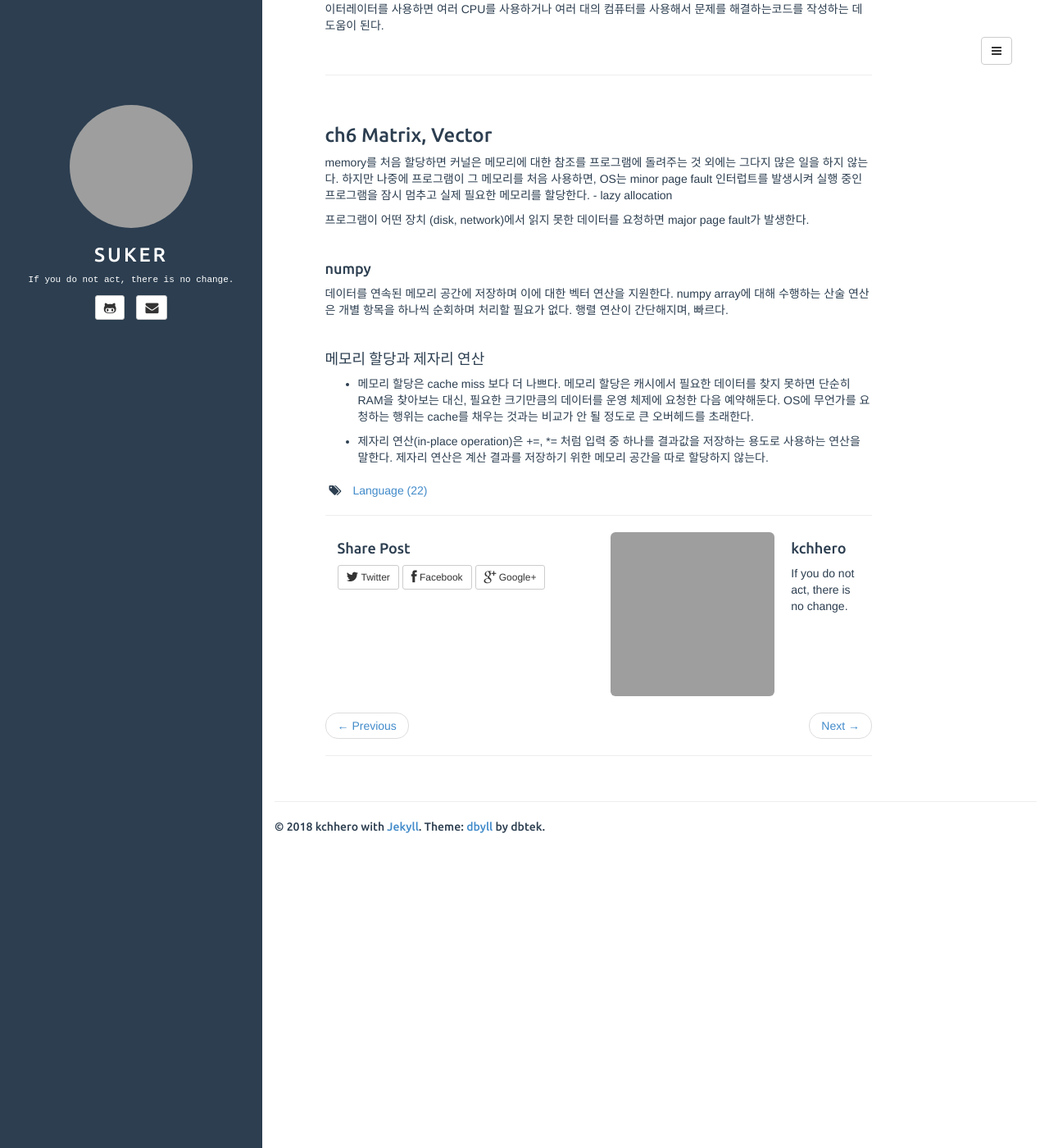
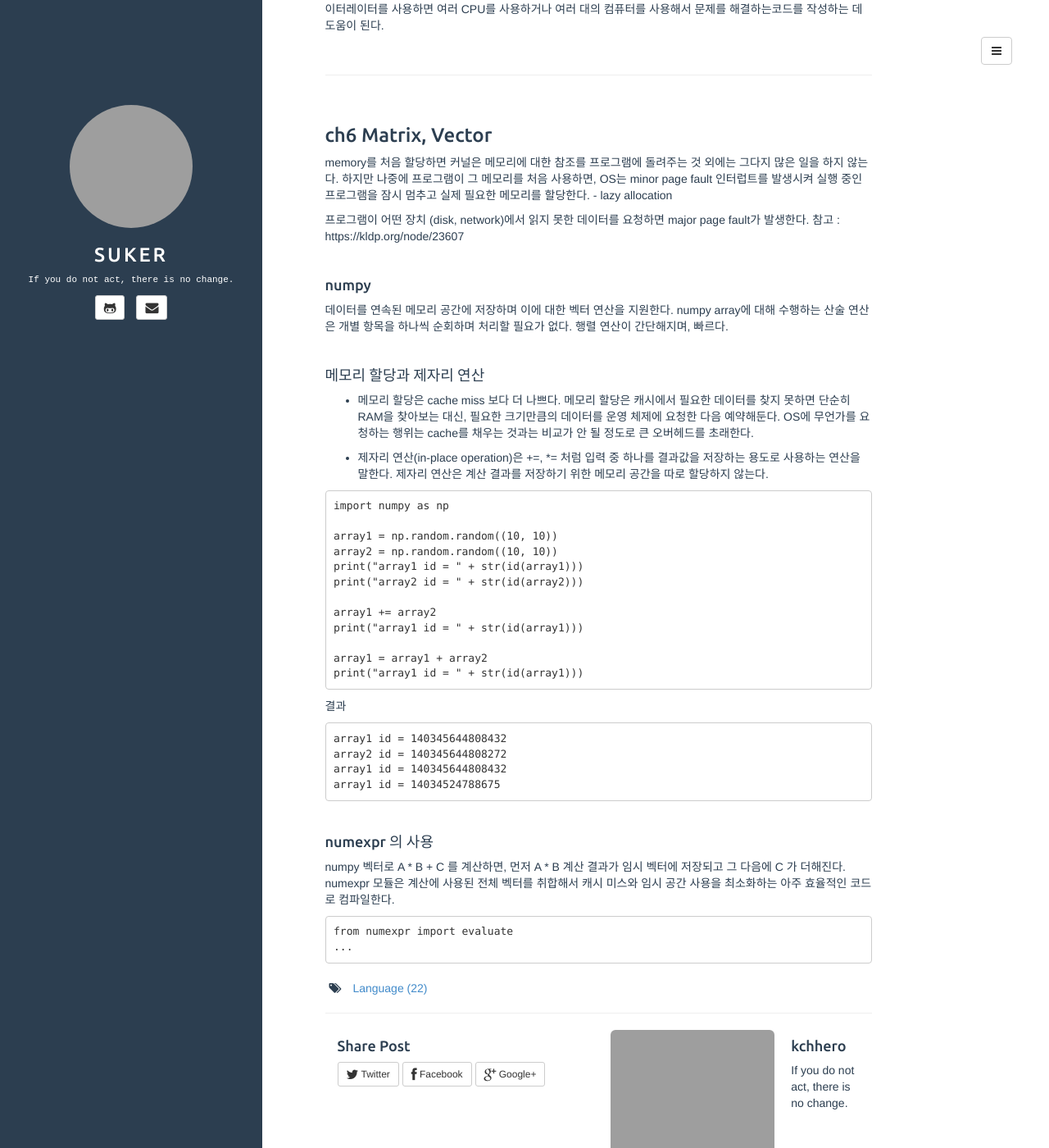
Before and after one commit to kchhero/kchhero.github.io, a Jekyll site: the page built from _posts/2018-06-27-language-high-performance-python-ch5_6.md, in a window 1280 px wide and 1400 px high, scrolled down 2333 px. Shown: the whole window at 82% size. Built offline with Jekyll 4.4.1, drawn with Linux system fonts in a browser that asks for light colours; grey boxes are pictures that could not be loaded.

Commit message:
update 2018-06-27-language-high-performance-python-ch5_6.md

````diff
--- a/_posts/2018-06-27-language-high-performance-python-ch5_6.md
+++ b/_posts/2018-06-27-language-high-performance-python-ch5_6.md
@@ -136,6 +136,7 @@ def fibonacci():
 memory를 처음 할당하면 커널은 메모리에 대한 참조를 프로그램에 돌려주는 것 외에는 그다지 많은 일을 하지 않는다. 하지만 나중에 프로그램이 그 메모리를 처음 사용하면, OS는 minor page fault 인터럽트를 발생시켜 실행 중인 프로그램을 잠시 멈추고 실제 필요한 메모리를 할당한다. - lazy allocation
 
 프로그램이 어떤 장치 (disk, network)에서 읽지 못한 데이터를 요청하면 major page fault가 발생한다.
+참고 : https://kldp.org/node/23607
 
 <br>
 
@@ -151,3 +152,35 @@ numpy array에 대해 수행하는 산술 연산은 개별 항목을 하나씩
 
 - 제자리 연산(in-place operation)은 +=, \*= 처럼 입력 중 하나를 결과값을 저장하는 용도로 사용하는 연산을 말한다.
 제자리 연산은 계산 결과를 저장하기 위한 메모리 공간을 따로 할당하지 않는다.
+
+```
+import numpy as np
+
+array1 = np.random.random((10, 10))
+array2 = np.random.random((10, 10))
+print("array1 id = " + str(id(array1)))
+print("array2 id = " + str(id(array2)))
+
+array1 += array2
+print("array1 id = " + str(id(array1)))
+
+array1 = array1 + array2
+print("array1 id = " + str(id(array1)))
+```
+결과
+```
+array1 id = 140345644808432
+array2 id = 140345644808272
+array1 id = 140345644808432
+array1 id = 14034524788675
+```
+
+<br>
+
+#### numexpr 의 사용
+numpy 벡터로 A \* B + C 를 계산하면, 먼저 A \* B 계산 결과가 임시 벡터에 저장되고 그 다음에 C 가 더해진다.
+numexpr 모듈은 계산에 사용된 전체 벡터를 취합해서 캐시 미스와 임시 공간 사용을 최소화하는 아주 효율적인 코드로 컴파일한다.
+```
+from numexpr import evaluate
+...
+```
````
